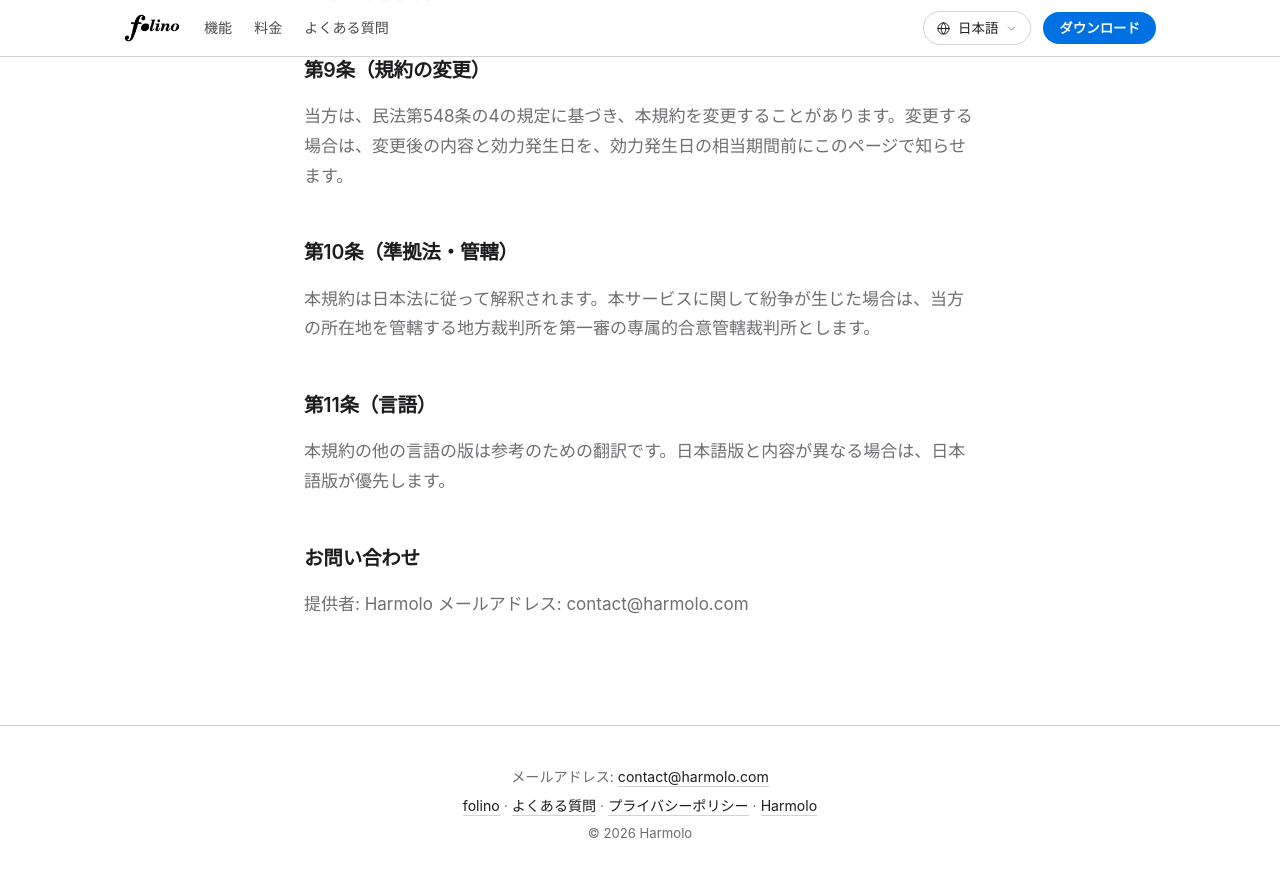
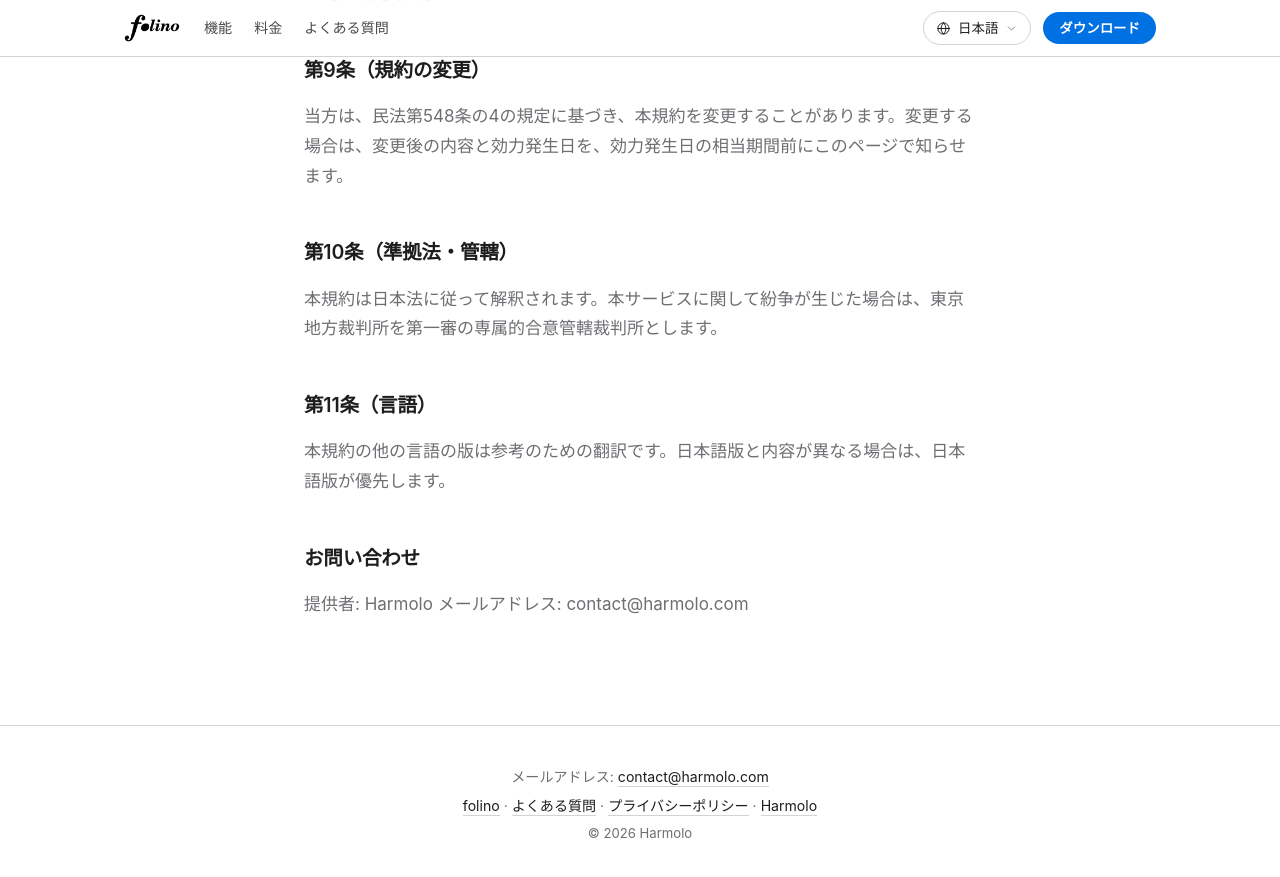
Before and after one commit to jiyimeta/folino-site, a Jekyll site: the page built from terms/ja.md, in a window 1280 px wide and 900 px high, scrolled down 2959 px. Shown: the top 877 px of the window. Built offline with Jekyll 4.4.1, drawn with Linux system fonts in a browser that asks for light colours; our own code applies the rules of GitHub Pages for plain Markdown files.

Commit message:
Terms draft: name the Tokyo District Court as the agreed court (owner, 11-04)
Co-Authored-By: Claude Opus 5.5 <noreply@anthropic.com>
Claude-Session: https://claude.ai/code/session_013J9UBn319VXc86QR9wvHSo

```diff
--- a/terms/ja.md
+++ b/terms/ja.md
@@ -70,7 +70,7 @@ permalink: /terms/ja/
 
 ## 第10条（準拠法・管轄）
 
-本規約は日本法に従って解釈されます。本サービスに関して紛争が生じた場合は、当方の所在地を管轄する地方裁判所を第一審の専属的合意管轄裁判所とします。
+本規約は日本法に従って解釈されます。本サービスに関して紛争が生じた場合は、東京地方裁判所を第一審の専属的合意管轄裁判所とします。
 
 ## 第11条（言語）
 
```
Also changed, not shown: terms/en.md (+1 -1 lines).
